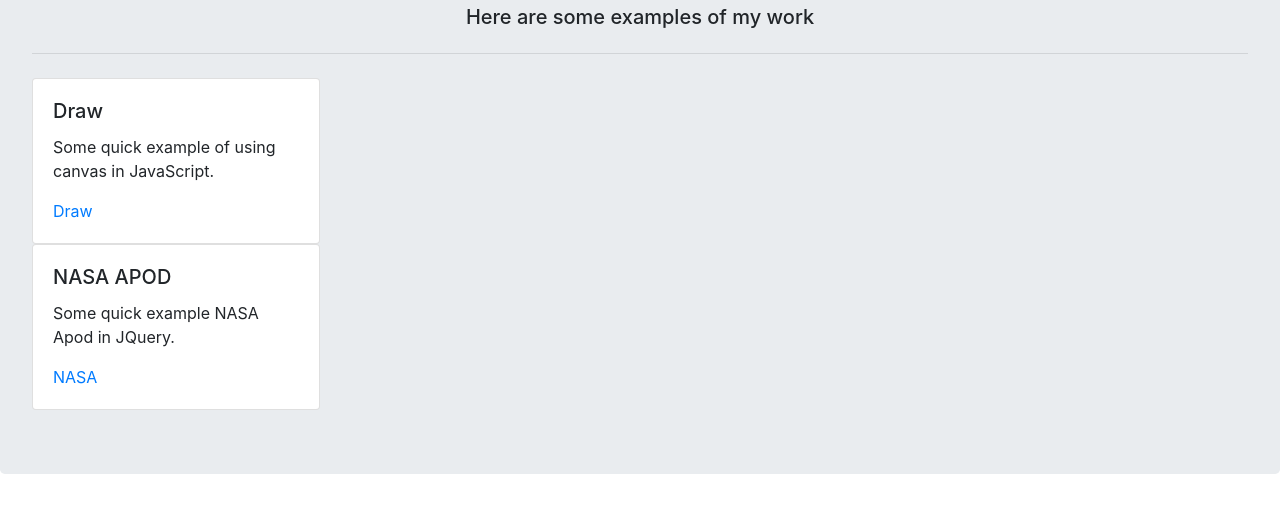
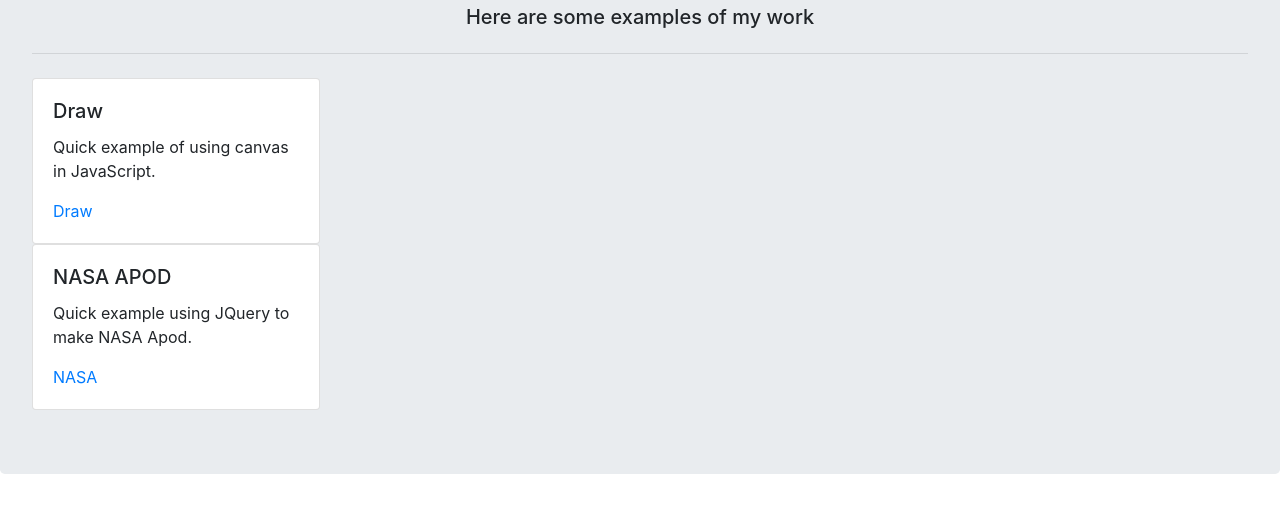
Before and after one commit to Rnunez6/bootstrap, a plain HTML site: page index.html in a window 1280 px wide. Shown: the part 508-1014 px from the top of the page. Drawn offline with nearby package versions, Linux system fonts and the light colour scheme.

Commit message:
Fixing text

```diff
--- a/index.html
+++ b/index.html
@@ -45,7 +45,7 @@
           <div class="card" style="width: 18rem;">
             <div class="card-body">
               <h5 class="card-title">Draw</h5>
-              <p class="card-text">Some quick example of using canvas in JavaScript.</p>
+              <p class="card-text">Quick example of using canvas in JavaScript.</p>
               <a href="https://rnunez6.github.io/draw/program" class="card-link">Draw</a>
             </div>
           </div>
@@ -53,14 +53,12 @@
           <div class="card" style="width: 18rem;">
             <div class="card-body">
               <h5 class="card-title">NASA APOD</h5>
-              <p class="card-text">Some quick example NASA Apod in JQuery.</p>
+              <p class="card-text">Quick example using JQuery to make NASA Apod.</p>
               <a href="https://rnunez6.github.io/jquery-apod/index" class="card-link">NASA</a>
-
             </div>
           </div>
 
         </div>
-
 
         <script src="https://code.jquery.com/jquery-3.2.1.slim.min.js"></script>
         <script src="https://cdnjs.cloudflare.com/ajax/libs/popper.js/1.12.3/umd/popper.min.js"></script>
```
Also changed, not shown: resume.html (+3 -3 lines).
